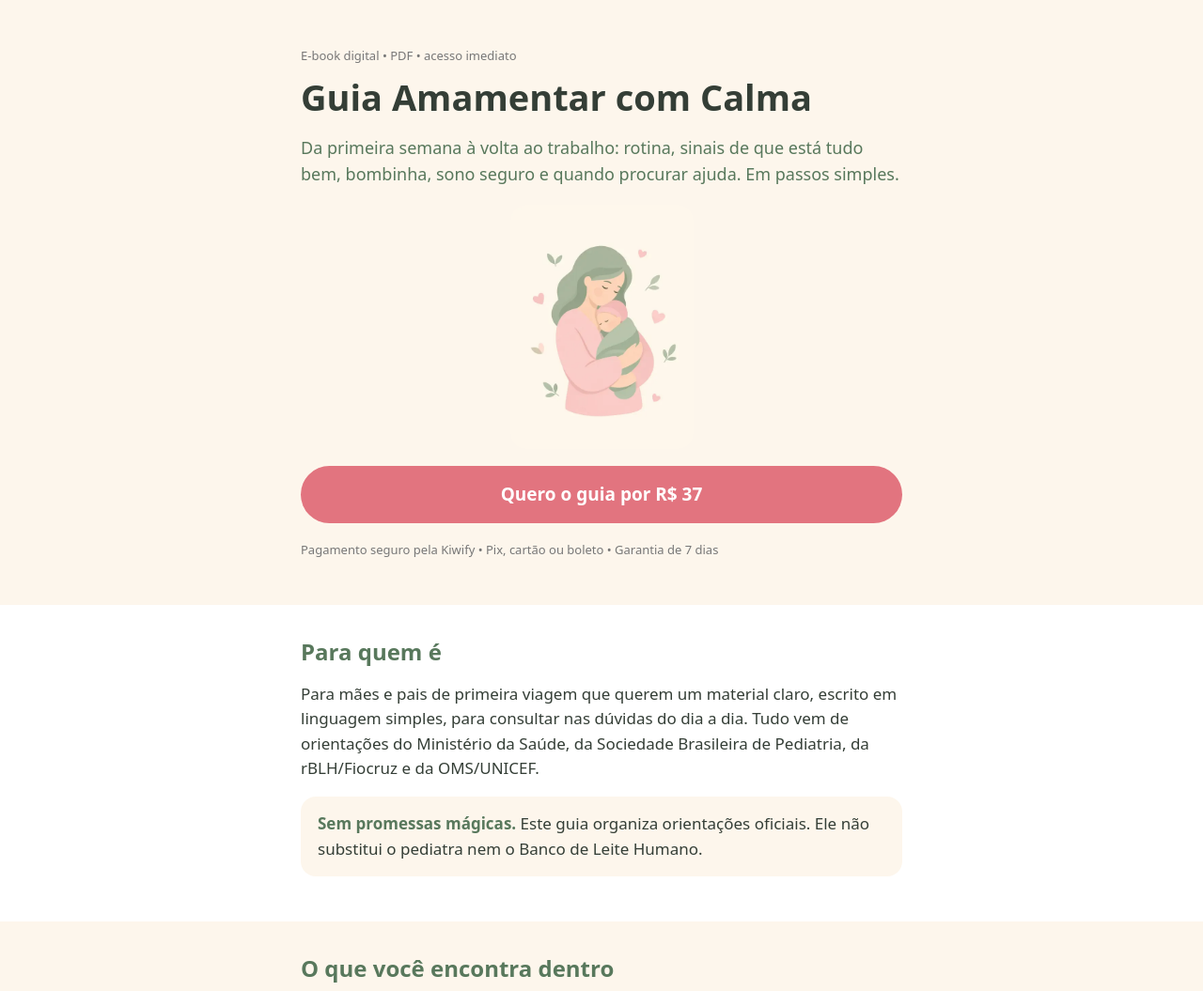
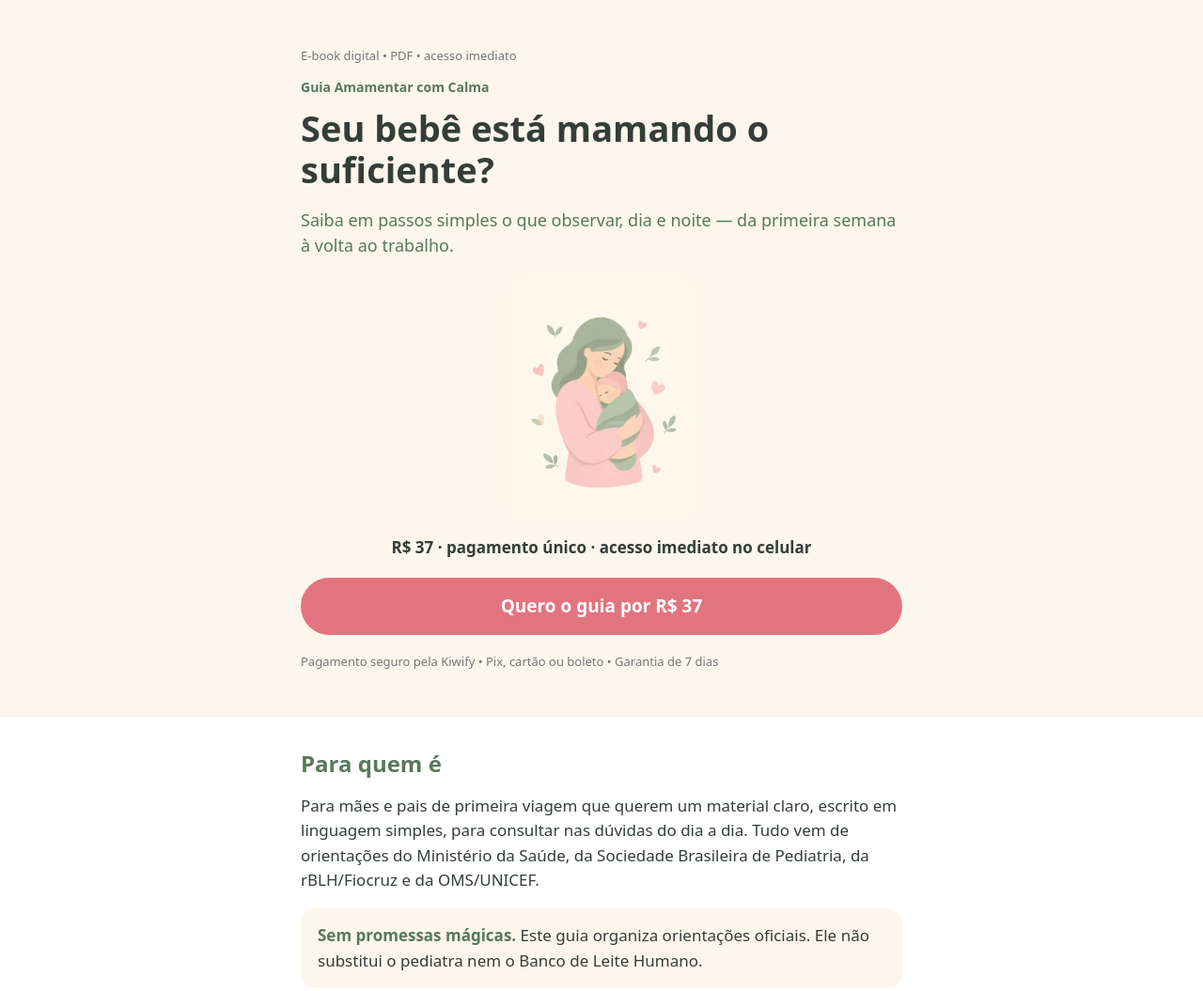
Before and after one commit to dayanesantosds322-source/kit-natal, a plain HTML site: page amamentacao/index.html in a window 1280 px wide. Shown: the top 1055 px of the page at 94% size. Drawn offline with Linux system fonts and the light colour scheme.

Commit message:
Prévia: título focado na dor e preço/botão no topo
Altera o H1 da página do Guia Amamentar com Calma, coloca o preço e o botão de compra no bloco inicial e repete o botão após a lista de capítulos. Não mesclar em main sem aprovação.

```diff
--- a/amamentacao/index.html
+++ b/amamentacao/index.html
@@ -1,14 +1,18 @@
-<!doctype html><html lang="pt-BR"><head><meta charset="utf-8"><meta name="viewport" content="width=device-width,initial-scale=1"><title>Guia Amamentar com Calma | e-book para mães de primeira viagem</title><meta name="description" content="Guia digital com orientações de fontes oficiais, da primeira semana à volta ao trabalho."><link rel="stylesheet" href="p.css?v=2"><link rel="preconnect" href="https://connect.facebook.net" crossorigin>
+<!doctype html><html lang="pt-BR"><head><meta charset="utf-8"><meta name="viewport" content="width=device-width,initial-scale=1"><title>Seu bebê está mamando o suficiente? | Guia Amamentar com Calma</title><meta name="description" content="Guia digital com orientações de fontes oficiais, da primeira semana à volta ao trabalho."><link rel="stylesheet" href="p.css?v=3"><link rel="preconnect" href="https://connect.facebook.net" crossorigin>
 <script>!function(f,b,e,v,n,t,s){if(f.fbq)return;n=f.fbq=function(){n.callMethod?n.callMethod.apply(n,arguments):n.queue.push(arguments)};if(!f._fbq)f._fbq=n;n.push=n;n.loaded=!0;n.version="2.0";n.queue=[];t=b.createElement(e);t.async=!0;t.src=v;s=b.getElementsByTagName(e)[0];s.parentNode.insertBefore(t,s)}(window,document,"script","https://connect.facebook.net/en_US/fbevents.js");
 fbq("init","947208724298849");fbq("track","PageView");</script></head><body>
-<section><div class="w"><p class="fine">E-book digital • PDF • acesso imediato</p><h1>Guia Amamentar com Calma</h1>
-<p class="sub">Da primeira semana à volta ao trabalho: rotina, sinais de que está tudo bem, bombinha, sono seguro e quando procurar ajuda. Em passos simples.</p>
+<section><div class="w"><p class="fine">E-book digital • PDF • acesso imediato</p>
+<p class="kicker">Guia Amamentar com Calma</p>
+<h1>Seu bebê está mamando o suficiente?</h1>
+<p class="sub">Saiba em passos simples o que observar, dia e noite — da primeira semana à volta ao trabalho.</p>
 <img class="hero" src="img/hero.webp" width="540" height="720" alt="Mãe abraçando o bebê" fetchpriority="high">
+<p class="hero-offer">R$ 37 · pagamento único · acesso imediato no celular</p>
 <a class="btn cta" href="https://pay.kiwify.com.br/HDotDiB">Quero o guia por R$ 37</a><p class="fine">Pagamento seguro pela Kiwify • Pix, cartão ou boleto • Garantia de 7 dias</p></div></section>
 <section class="alt"><div class="w"><h2>Para quem é</h2><p>Para mães e pais de primeira viagem que querem um material claro, escrito em linguagem simples, para consultar nas dúvidas do dia a dia. Tudo vem de orientações do Ministério da Saúde, da Sociedade Brasileira de Pediatria, da rBLH/Fiocruz e da OMS/UNICEF.</p>
 <div class="card"><b>Sem promessas mágicas.</b> Este guia organiza orientações oficiais. Ele não substitui o pediatra nem o Banco de Leite Humano.</div></div></section>
 <section><div class="w"><h2>O que você encontra dentro</h2><ul class="c" id="ch"><li>Como o leite aumenta (livre demanda, sinais de fome)</li><li>Ela está mamando bem? Sinais para observar</li><li>Bombinha sem mistério</li><li>Plano prático passo a passo</li><li>Dia e noite: rotina de 24h e exemplo de dia</li><li>Sono seguro</li><li>E você, mãe? Cuidados com quem amamenta</li><li>Da fórmula para o peito</li><li>Amamentar e complementar</li><li>Guardar o leite com segurança</li><li>Voltando ao trabalho</li><li>Quando procurar ajuda já + checklist e referências</li></ul>
-<img src="img/bomba.webp" width="720" height="405" loading="lazy" alt="Bombinha e frascos para guardar o leite"></div></section>
+<img src="img/bomba.webp" width="720" height="405" loading="lazy" alt="Bombinha e frascos para guardar o leite">
+<a class="btn cta" href="https://pay.kiwify.com.br/HDotDiB">Quero o guia por R$ 37</a></div></section>
 <section class="alt"><div class="w"><h2>Três situações comuns, com passo a passo</h2>
 <div class="card"><b>Da fórmula para o peito.</b> Como organizar a transição com calma, sem culpa e sem pressa.</div>
 <div class="card"><b>Amamentar e complementar.</b> Como combinar as duas coisas.</div>
--- a/amamentacao/p.css
+++ b/amamentacao/p.css
@@ -9,3 +9,5 @@ details{border-bottom:1px solid #eee;padding:12px 0}summary{font-weight:700;curs
 .stickybar{position:fixed;left:0;right:0;bottom:0;padding:10px 16px;background:#fff;box-shadow:0 -2px 10px #0002;transform:translateY(110%);transition:.25s}.stickybar.on{transform:none}.stickybar .btn{margin:0;padding:13px}
 @media(min-width:720px){.stickybar{display:none}h1{font-size:38px}}
 .hero{max-height:260px;width:auto}
+.kicker{font-size:14px;font-weight:700;color:var(--g);margin:.35em 0 0}
+.hero-offer{font-size:17px;font-weight:700;text-align:center;margin:16px 0 0}
```
